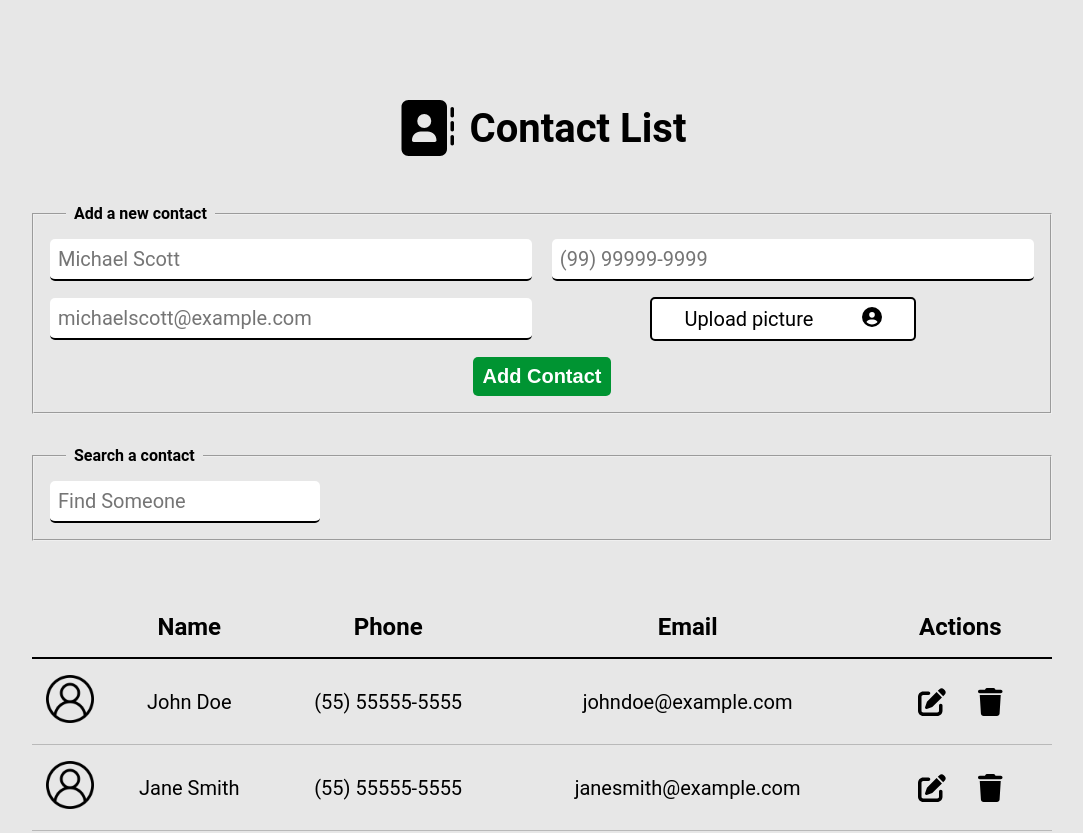
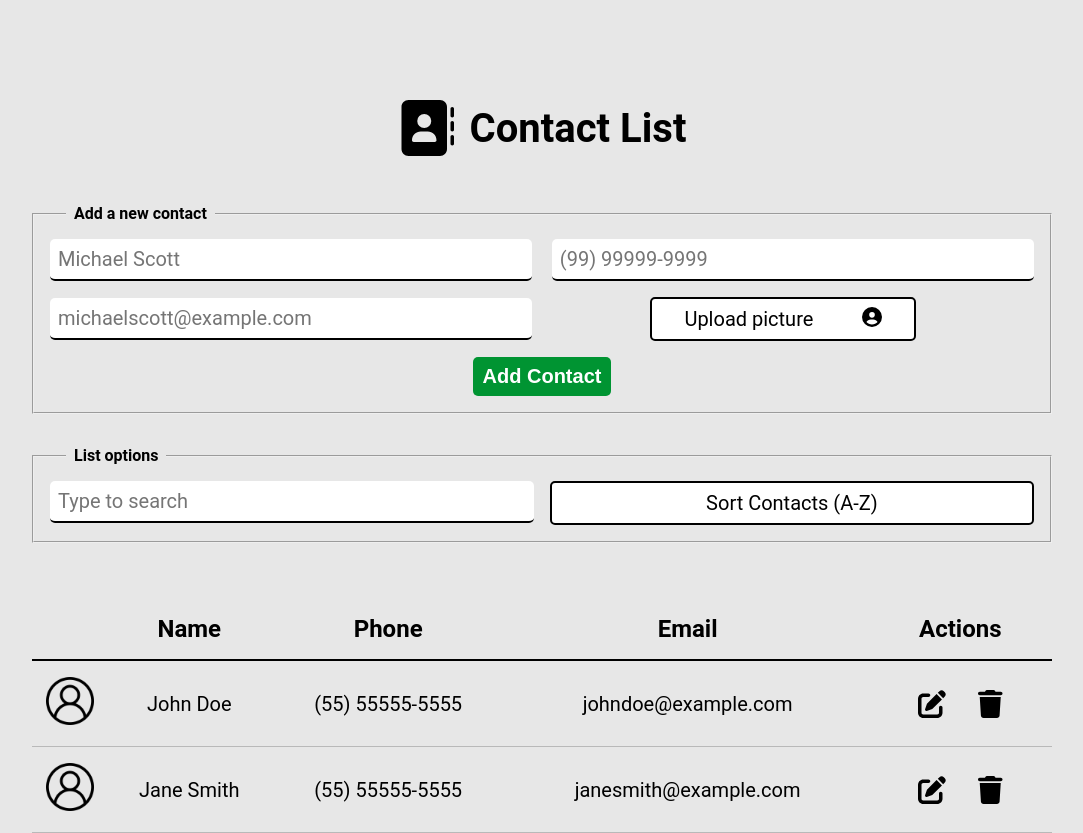
Before and after one commit to willson-alflen/ebac_contact_list_react_redux, a React (Vite) app: page / in a window 1280 px wide. Shown: the whole page, without its empty margins (98-1181 px from the left). Built offline with nearby package versions, Linux system fonts and the light colour scheme.

Commit message:
add a new button to reorder the list

```diff
--- a/src/components/ContactList/ContactList.tsx
+++ b/src/components/ContactList/ContactList.tsx
@@ -31,11 +31,16 @@ const ContactList: React.FC = () => {
   const [emailValid, setEmailValid] = React.useState(false)
   const [editingIndex, setEditingIndex] = React.useState(-1)
   const [isSubmited, setIsSubmited] = React.useState(false)
-  const [searchTerm, setSearchTerm] = React.useState('')
   const [profilePic, setProfilePic] = React.useState<File | null>(null)
   const [profilePicPreview, setProfilePicPreview] = React.useState<
     string | null
   >(null)
+  const [searchTerm, setSearchTerm] = React.useState('')
+  const [sortedContacts, setSortedContacts] =
+    React.useState<Contact[]>(contacts)
+  const [sortDirection, setSortDirection] = React.useState<'asc' | 'desc'>(
+    'asc'
+  )
 
   const handleAddContact = (e: React.FormEvent<HTMLFormElement>) => {
     e.preventDefault()
@@ -184,7 +189,16 @@ const ContactList: React.FC = () => {
     contact.name.toLowerCase().includes(searchTerm.toLowerCase())
   )
 
-  const displayedContacts = searchTerm ? filteredContacts : contacts
+  const handleSortContacts = () => {
+    const newSortedContacts = [...contacts].sort((a, b) => {
+      const comparison = a.name.localeCompare(b.name)
+      return sortDirection === 'asc' ? comparison : -comparison
+    })
+    setSortedContacts(newSortedContacts)
+  }
+
+  // const displayedContacts = searchTerm ? filteredContacts : contacts
+  const displayedContacts = searchTerm ? filteredContacts : sortedContacts
 
   useEffect(() => {
     localStorage.setItem('contacts', JSON.stringify(contacts))
@@ -193,7 +207,7 @@ const ContactList: React.FC = () => {
   return (
     <S.ContactListWrapper>
       <S.Form onSubmit={handleAddContact}>
-        <fieldset>
+        <fieldset className="new-contact">
           <legend>Add a new contact</legend>
           <div className="form-inputs">
             <div className="input-group">
@@ -278,18 +292,29 @@ const ContactList: React.FC = () => {
           </button>
         </fieldset>
 
-        <fieldset>
-          <legend>Search a contact</legend>
+        <fieldset className="list-options">
+          <legend>List options</legend>
           <label htmlFor="search" aria-label="Search a contact">
             <input
               type="text"
-              placeholder="Find Someone"
+              placeholder="Type to search"
               name="search"
               id="search"
               value={searchTerm}
               onChange={handleSearchChange}
             />
           </label>
+
+          <button
+            type="button"
+            id="sort-button"
+            onClick={() => {
+              setSortDirection(sortDirection === 'asc' ? 'desc' : 'asc')
+              handleSortContacts()
+            }}
+          >
+            Sort Contacts ({sortDirection === 'asc' ? 'A-Z' : 'Z-A'})
+          </button>
         </fieldset>
       </S.Form>
       <S.Table>
--- a/src/components/ContactList/styles.ts
+++ b/src/components/ContactList/styles.ts
@@ -19,6 +19,7 @@ export const Form = styled.form`
     }
   }
 
+  .new-contact {
     .form-inputs {
       margin-bottom: 16px;
 
@@ -27,20 +28,6 @@ export const Form = styled.form`
         justify-content: space-between;
         align-items: center;
         margin-bottom: 16px;
-
-      #profilePic-label {
-        width: 27%;
-        font-family: 'Roboto', sans-serif;
-        font-size: 20px;
-        background-color: #fff;
-        border: 2px solid #000;
-        border-radius: 5px;
-        padding: 8px;
-        cursor: pointer;
-        display: flex;
-        justify-content: space-around;
-        margin: 0 auto;
-      }
 
         label {
           width: 49%;
@@ -67,6 +54,21 @@ export const Form = styled.form`
             margin: 8px 0 0 16px;
           }
         }
+
+        #profilePic-label {
+          width: 27%;
+          min-width: 220px;
+          font-family: 'Roboto', sans-serif;
+          font-size: 20px;
+          background-color: #fff;
+          border: 2px solid #000;
+          border-radius: 5px;
+          padding: 8px;
+          cursor: pointer;
+          display: flex;
+          justify-content: space-around;
+          margin: 0 auto;
+        }
       }
     }
 
@@ -82,56 +84,124 @@ export const Form = styled.form`
       display: block;
       margin: 0 auto;
     }
+  }
+
+  .list-options {
+    display: flex;
+    justify-content: space-around;
+    column-gap: 16px;
+
+    label {
+      width: 50%;
 
       #search {
+        width: 100%;
         font-family: 'Roboto', sans-serif;
         font-size: 20px;
         background-color: #fff;
-    width: 270px;
         border: none;
         border-radius: 5px;
         border-bottom: 2px solid #000;
         padding: 8px;
       }
-
-  @media (max-width: 860px) {
-    padding: 0 1.5rem;
-
-    .form-inputs {
-      display: block;
-
-      input {
-        width: 100%;
     }
 
-      .error-message {
-        margin: 8px 0 16px 8px;
+    #sort-button {
+      width: 50%;
+      font-family: 'Roboto', sans-serif;
+      font-size: 20px;
+      background-color: #fff;
+      border: 2px solid #000;
+      border-radius: 5px;
+      padding: 8px;
+      cursor: pointer;
     }
   }
 
-    #search {
-      width: 100%;
+  @media (max-width: 1020px) {
+    padding: 0 1.5rem;
+  }
+
+  @media (max-width: 860px) {
+    .new-contact {
+      .form-inputs {
+        .input-group {
+          display: block;
+          margin-bottom: 0;
+
+          input {
+            margin-bottom: 16px;
+          }
+
+          #profilePic-label {
+            margin: 0;
+          }
+        }
+      }
+
+      .add-button {
+        width: 80%;
+        margin-top: 32px;
+      }
     }
   }
 
   @media (max-width: 600px) {
+    .new-contact {
       .form-inputs {
+        .input-group {
+          label {
             input {
               font-size: 16px;
-        margin-bottom: 0;
+            }
           }
 
-      .error-message {
-        margin: 8px 0 16px 8px;
+          #profilePic-label {
+            font-size: 16px;
+          }
         }
       }
 
       .add-button {
         font-size: 16px;
+        width: 75%;
       }
+    }
+
+    .list-options {
+      flex-wrap: wrap;
+      column-gap: 0;
+      row-gap: 16px;
+
+      label {
+        width: 100%;
 
         #search {
           font-size: 16px;
+          width: 100%;
+        }
+      }
+
+      #sort-button {
+        font-size: 16px;
+        width: 100%;
+      }
+    }
+  }
+
+  @media (max-width: 500px) {
+    .new-contact {
+      .form-inputs {
+        .input-group {
+          #profilePic-label {
+            width: 100%;
+          }
+        }
+      }
+
+      .add-button {
+        width: 100%;
+      }
     }
   }
 `
@@ -179,7 +249,7 @@ export const Table = styled.table`
     width: 90%;
   }
 
-  @media (max-width: 860px) {
+  @media (max-width: 1020px) {
     width: 90%;
     margin: 0 auto;
   }
```
Lines whose indentation alone changed are shown as unchanged.
